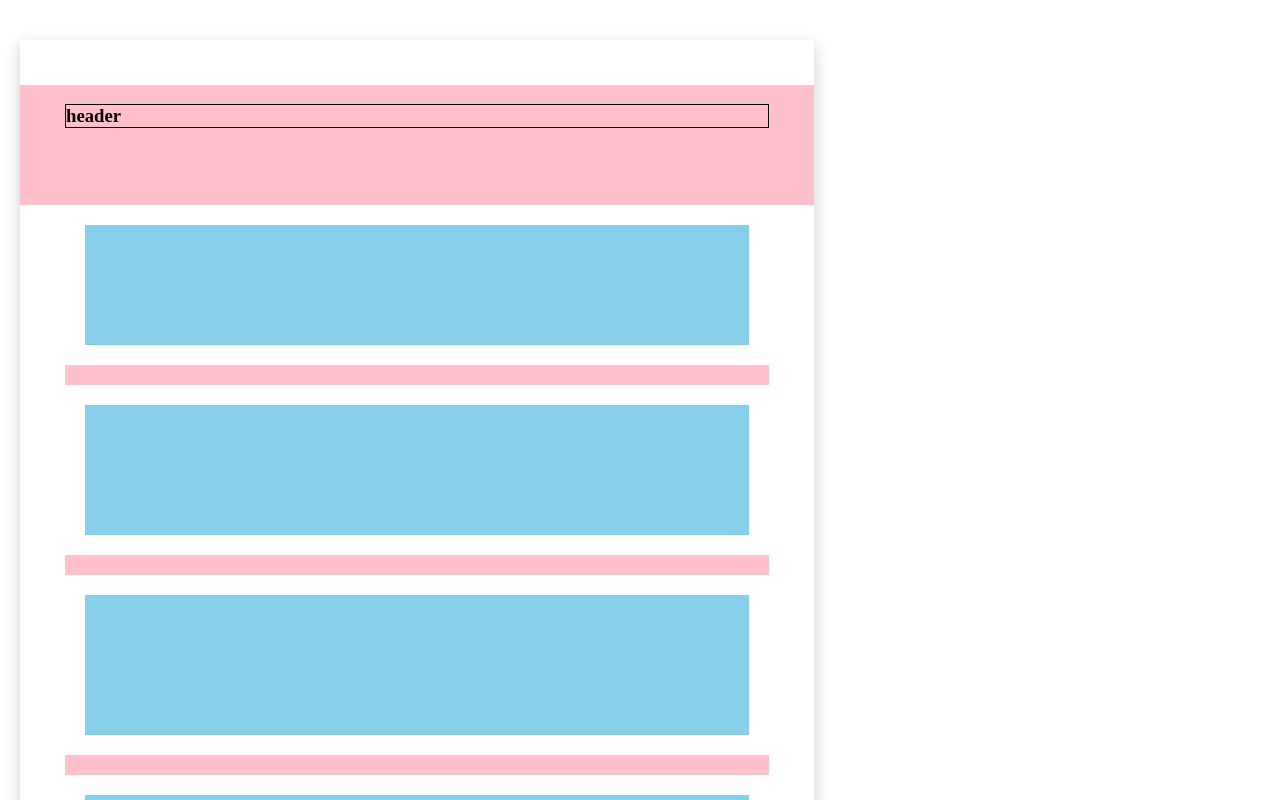
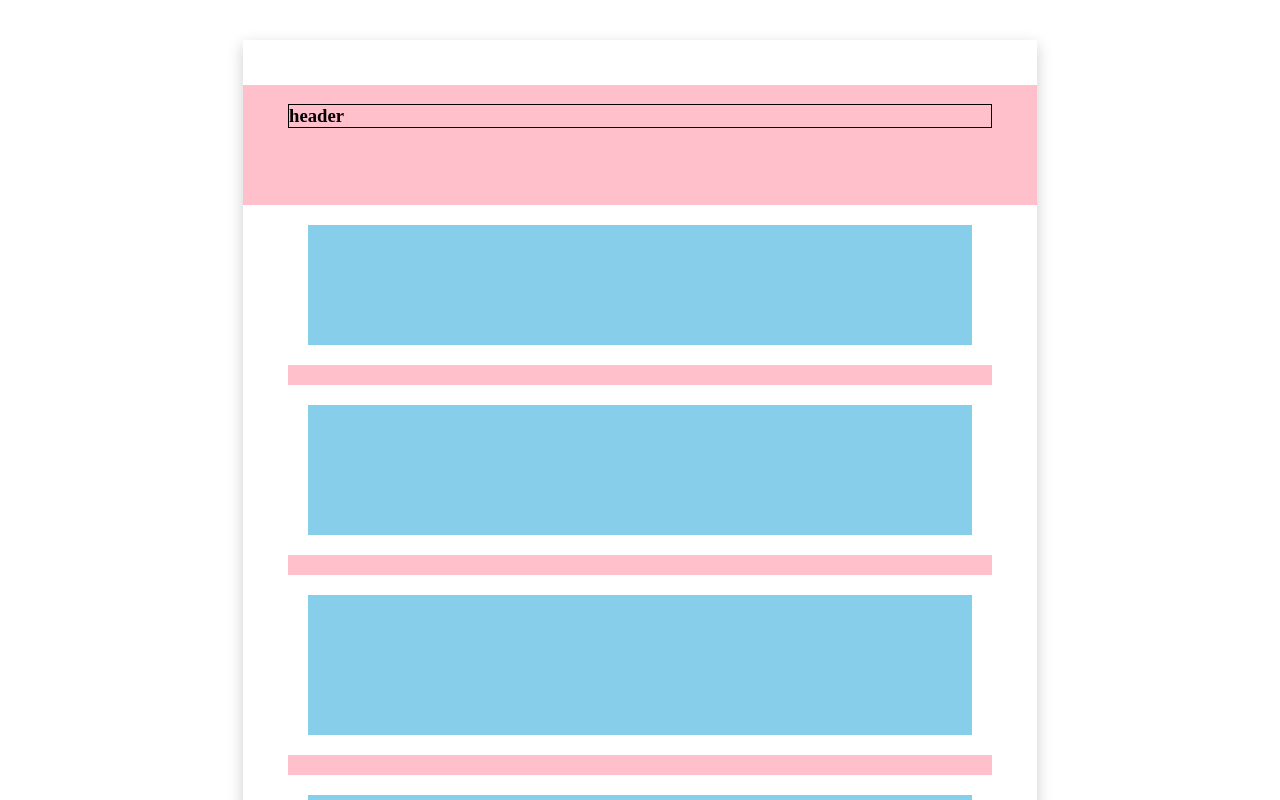
Before and after one commit to Naartti/vue-papers, a Vue app: page / in a window 1280 px wide. Shown: the top 800 px of the page. Built offline with nearby package versions, Linux system fonts and the light colour scheme.

Commit message:
Center align papers in preview

```diff
--- a/public/index.html
+++ b/public/index.html
@@ -4,7 +4,6 @@
     <meta charset="utf-8">
     <meta http-equiv="X-UA-Compatible" content="IE=edge">
     <meta name="viewport" content="width=device-width,initial-scale=1.0">
-    <link rel="icon" href="<%= BASE_URL %>favicon.ico">
     <title><%= htmlWebpackPlugin.options.title %></title>
   </head>
   <body>
--- a/src/components/VuePapers.vue
+++ b/src/components/VuePapers.vue
@@ -145,8 +145,8 @@ export default class VuePapers extends Vue {
 <style lang="less">
   @media print {
     html, body {
-      margin: 0px;
-      padding: 0px;
+      margin: 0px 0px !important;
+      padding: 0px 0px !important;
     }
   }
 </style>
@@ -159,17 +159,16 @@ export default class VuePapers extends Vue {
   @print-side-padding: 45px;
 
   .vue-papers {
+    width: @page-width;
+    margin: 0px auto;
     position: relative;
 
     @media print {
-      margin: initial;
+      width: initial;
+      margin: initial initial;
       overflow: initial;
       max-height: none;
       background-color: initial;
-
-      // &:last-child &__page {
-      //   height: auto !important;
-      // }
     }
 
     &__page {
@@ -197,6 +196,7 @@ export default class VuePapers extends Vue {
         position: relative;
         overflow: initial;
         zoom: 1;
+        box-sizing: border-box;
       }
 
       &__child {
```
Also changed, not shown: 1 other file (tests, documents, lock files or other folders).
